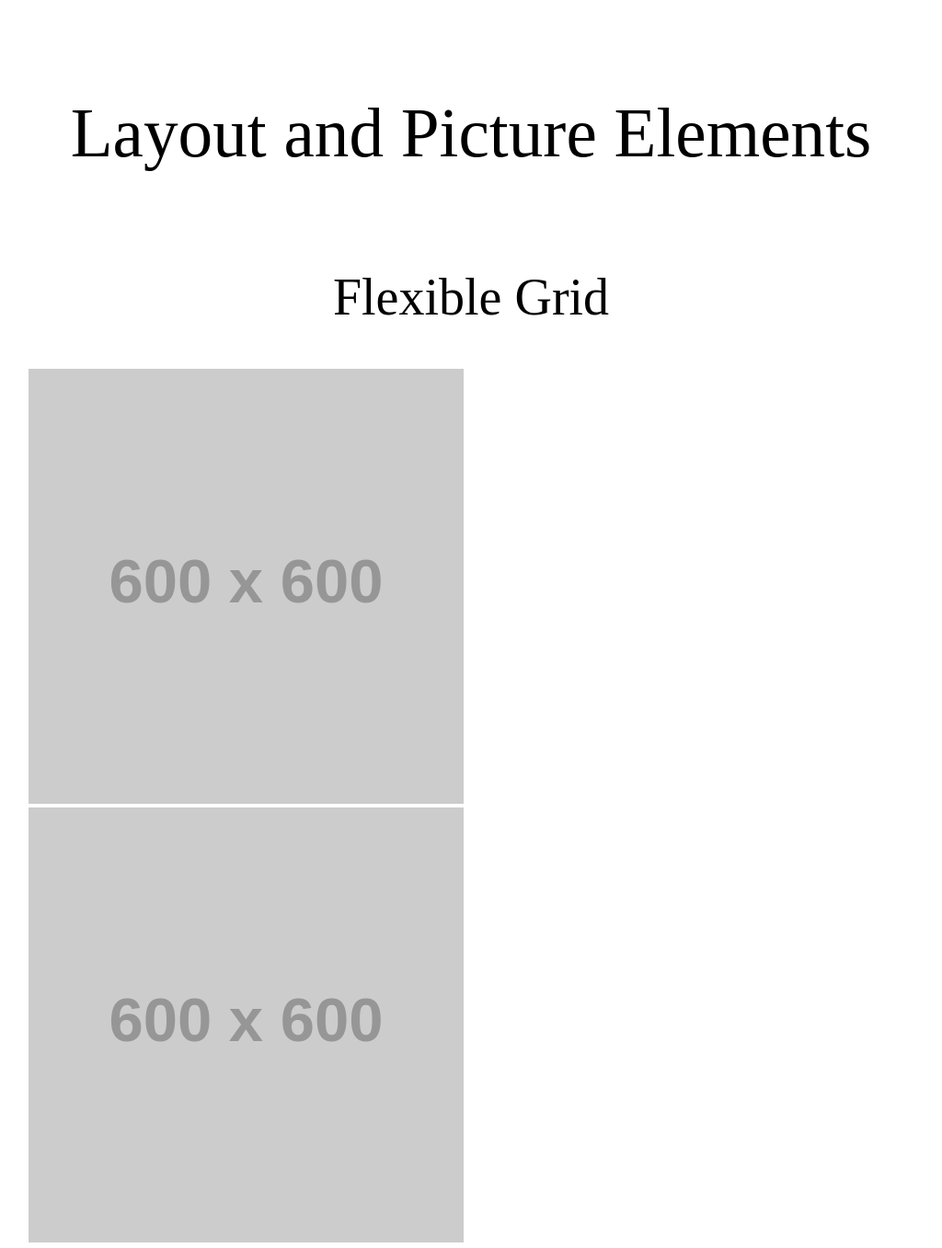
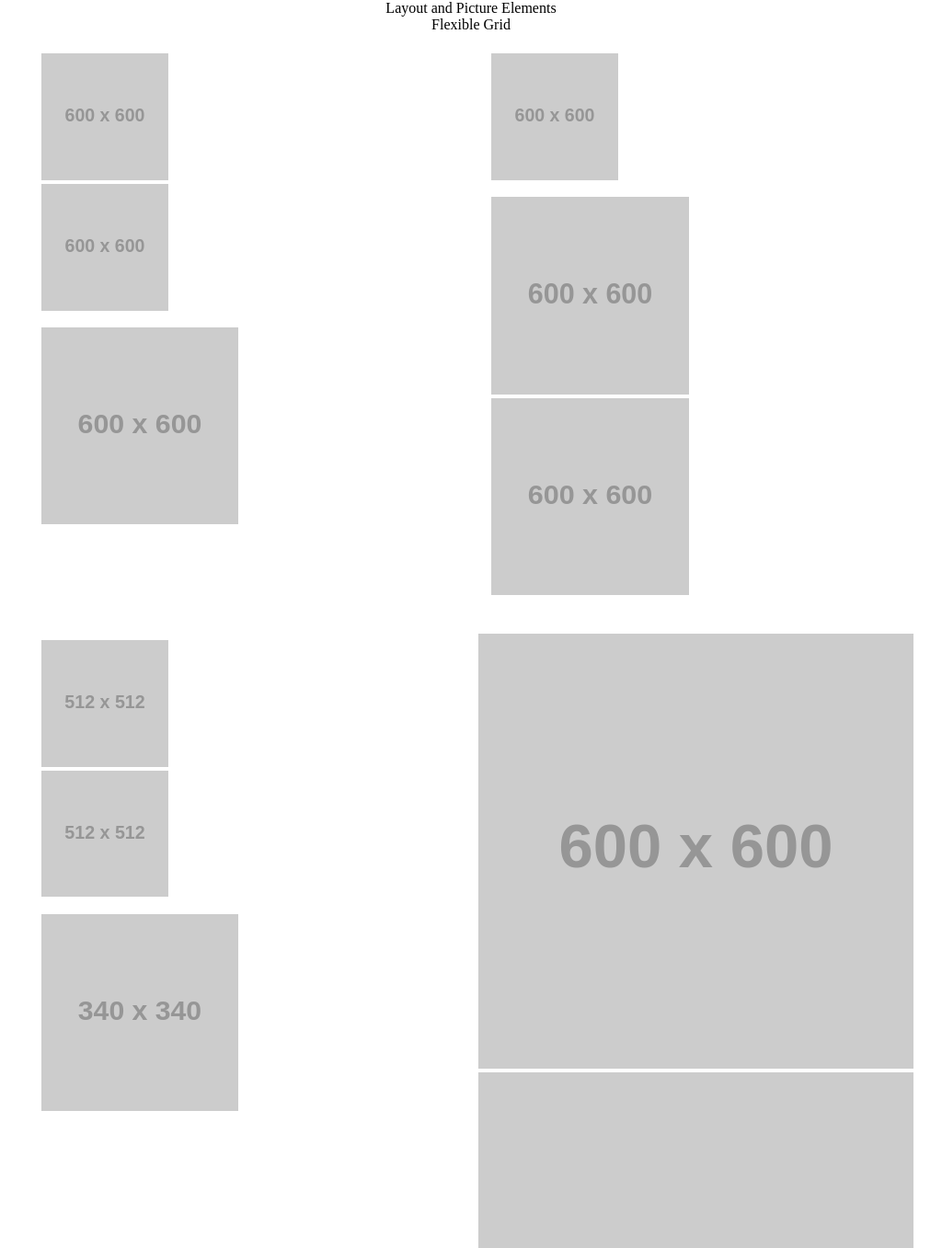
Before and after one commit to szet0018/MAD9013-Responsive-Images, a plain HTML site: page index.html in a window 1024 px wide. Shown: the top 1357 px of the page at 92% size. Drawn offline with Linux system fonts and the light colour scheme; placeholder pictures from the web are drawn by us.

Commit message:
added div for 3rd column
It doesn't work as intended

```diff
--- a/css/css2.css
+++ b/css/css2.css
@@ -182,3 +182,55 @@ table, caption, tbody, tfoot, thead, tr, th, td {
         width: 100%;
     }
 }
+
+@media only screen and (min-device-width: 800px) and (max-device-width: 1024px) {
+     *{
+
+    box-sizing: border-box;
+    }
+
+    html, body, div, span, applet, object, iframe,
+    h1, h2, h3, h4, h5, h6, p, blockquote, pre,
+    a, abbr, acronym, address, big, cite, code,
+    del, dfn, em, font, img, ins, kbd, q, s, samp,
+    small, strike, strong, sub, sup, tt, var,
+    dl, dt, dd, ol, ul, li,
+    fieldset, form, label, legend,
+    table, caption, tbody, tfoot, thead, tr, th, td {
+        margin: 0;
+        padding: 0;
+        border: 0;
+        outline: 0;
+        font-weight: inherit;
+        font-style: inherit;
+        font-size: 100%;
+        font-family: inherit;
+        vertical-align: baseline;
+    }
+
+    .image400_600_3col {
+        width: 100%;
+        -webkit-column-count: 3;
+        -moz-column-count: 3;
+        column-count: 3;
+        padding: 1.5% 3% 1.5% 3%;
+    }
+
+    .image400_800_3col {
+        width: 100%;
+        -webkit-column-count: 3;
+        -moz-column-count: 3;
+        column-count: 3;
+        padding: 1.5% 3% 1.5% 3%;
+    }
+
+    .image600_1024_3col {
+         width: 100%;
+        -webkit-column-count: 3;
+        -moz-column-count: 3;
+        column-count: 3;
+        padding: 1.5% 3% 1.5% 3%;
+    }
+
+
+}
--- a/index.html
+++ b/index.html
@@ -22,7 +22,10 @@
 </picture>
 -->
     <div class="image400">
-        <picture>
+
+        <div class="image400_600_3col">
+
+            <picture>
            <source media="(max-width: 400px)" srcset="http://placehold.it/400x400">
            <source src="http://placehold.it/400x400">
            <img src="http://placehold.it/600x600" alt="This picture loads on non-supporting browsers.">
@@ -37,8 +40,11 @@
            <source media="(min-width: 400px) and (max-width: 600px)" srcset="http://placehold.it/600x600">
            <source src="http://placehold.it/600x600">
            <img src="http://placehold.it/600x600" alt="This picture loads on non-supporting browsers.">
+        </div>
 
-           <source media="(min-width: 400px) and (max-width: 600px)" srcset="http://placehold.it/600x600">
+        <div class="image400_800_3col">
+
+            <source media="(min-width: 400px) and (max-width: 600px)" srcset="http://placehold.it/600x600">
            <source src="http://placehold.it/600x600">
            <img src="http://placehold.it/600x600" alt="This picture loads on non-supporting browsers.">
         </picture>
@@ -53,9 +59,13 @@
            <source src="http://placehold.it/400x400">
            <img src="http://placehold.it/600x600" alt="This picture loads on non-supporting browsers.">
         </picture>
+        </div>
     </div>
     <div class="image800_1024">
-        <picture>
+
+        <div class="image600_1024_3col">
+
+            <picture>
            <source media="(min-width: 800px) and (max-width: 1024px)" srcset="http://placehold.it/512x512">
            <source src="http://placehold.it/512x512">
            <img src="http://placehold.it/600x600" alt="This picture loads on non-supporting browsers.">
@@ -70,10 +80,23 @@
            <source media="(min-width: 1024px)" srcset="http://placehold.it/340x340">
            <source src="http://placehold.it/340x340">
            <img src="http://placehold.it/600x600" alt="This picture loads on non-supporting browsers.">
+            </div>
+
+        <div class="image1024_3col">
 
            <source media="(min-width: 1024px)" srcset="http://placehold.it/340x340">
            <source src="http://placehold.it/340x340">
            <img src="http://placehold.it/600x600" alt="This picture loads on non-supporting browsers.">
+
+           <source media="(min-width: 1024px)" srcset="http://placehold.it/340x340">
+           <source src="http://placehold.it/340x340">
+           <img src="http://placehold.it/600x600" alt="This picture loads on non-supporting browsers.">
+
+           <source media="(min-width: 1024px)" srcset="http://placehold.it/340x340">
+           <source src="http://placehold.it/340x340">
+           <img src="http://placehold.it/600x600" alt="This picture loads on non-supporting browsers.">
+        </div>
+
         </picture>
     </div>
 
```
